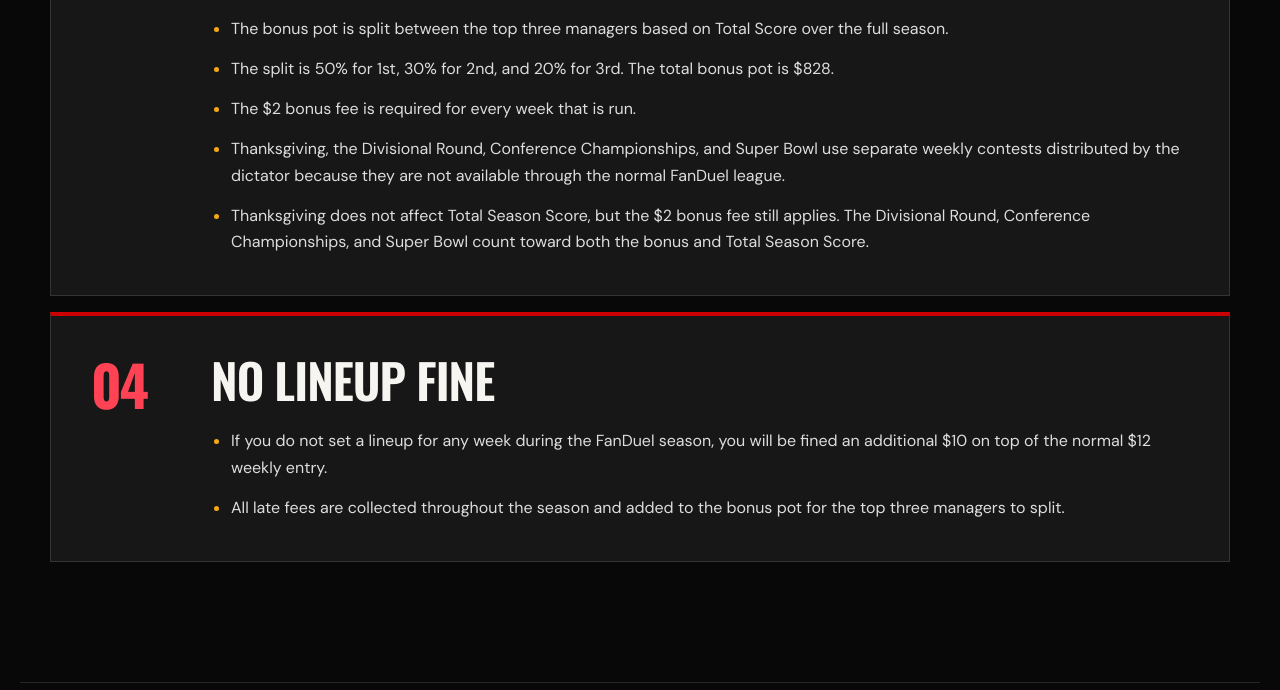
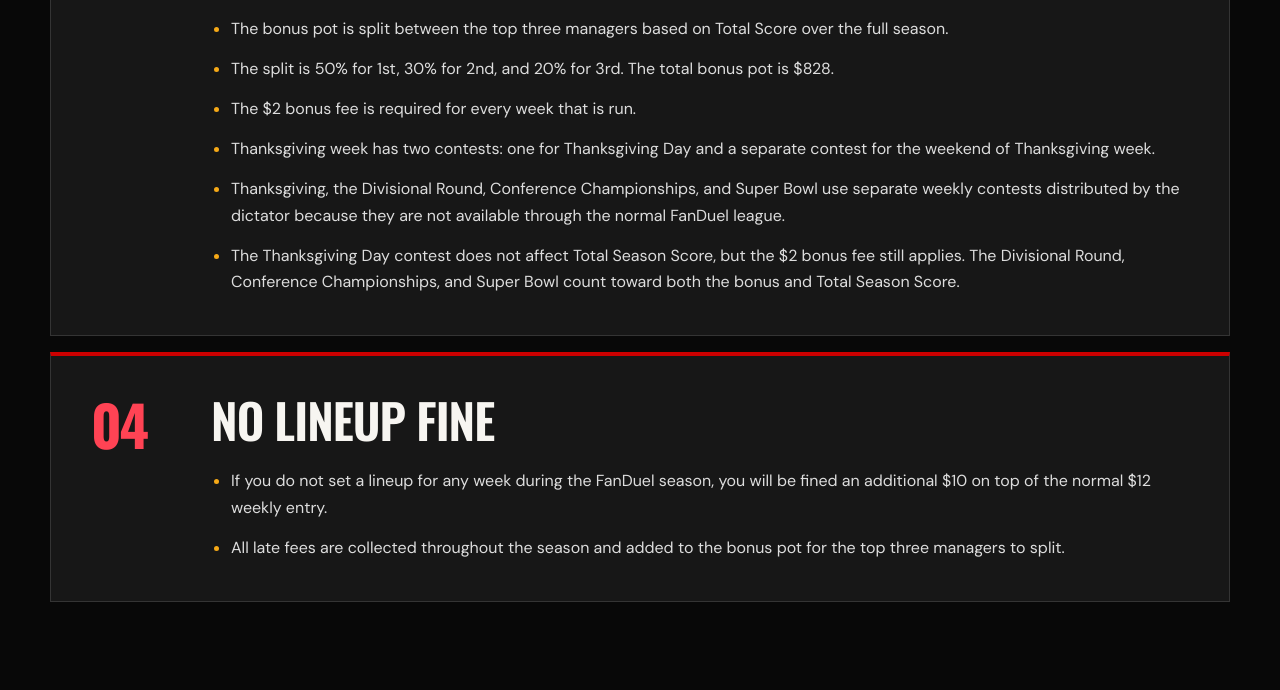
Before and after one commit to cbgesbocker/murphduel, a website: page site/rules.html in a window 1280 px wide. Shown: the part 1480-2170 px from the top of the page. Drawn offline with nearby package versions, Linux system fonts and the light colour scheme.

Commit message:
Clarify Thanksgiving contests

```diff
--- a/scripts/validate.mjs
+++ b/scripts/validate.mjs
@@ -93,6 +93,7 @@ assert.match(rulesHtml, /<h2>Set Your Lineup<\/h2>/);
 assert.match(rulesHtml, /<h2>Weekly Payment<\/h2>/);
 assert.match(rulesHtml, /<h2>Bonus Pot<\/h2>/);
 assert.match(rulesHtml, /<h2>No Lineup Fine<\/h2>/);
+assert.match(rulesHtml, /Thanksgiving week has two contests/);
 assert.match(rulesHtml, /href="rules\.html" aria-current="page"/);
 
 const normalized = normalizeData(data);
--- a/site/rules.html
+++ b/site/rules.html
@@ -77,8 +77,9 @@
             <li>The bonus pot is split between the top three managers based on Total Score over the full season.</li>
             <li>The split is 50% for 1st, 30% for 2nd, and 20% for 3rd. The total bonus pot is $828.</li>
             <li>The $2 bonus fee is required for every week that is run.</li>
+            <li>Thanksgiving week has two contests: one for Thanksgiving Day and a separate contest for the weekend of Thanksgiving week.</li>
             <li>Thanksgiving, the Divisional Round, Conference Championships, and Super Bowl use separate weekly contests distributed by the dictator because they are not available through the normal FanDuel league.</li>
-            <li>Thanksgiving does not affect Total Season Score, but the $2 bonus fee still applies. The Divisional Round, Conference Championships, and Super Bowl count toward both the bonus and Total Season Score.</li>
+            <li>The Thanksgiving Day contest does not affect Total Season Score, but the $2 bonus fee still applies. The Divisional Round, Conference Championships, and Super Bowl count toward both the bonus and Total Season Score.</li>
           </ul>
         </div>
       </article>
```
